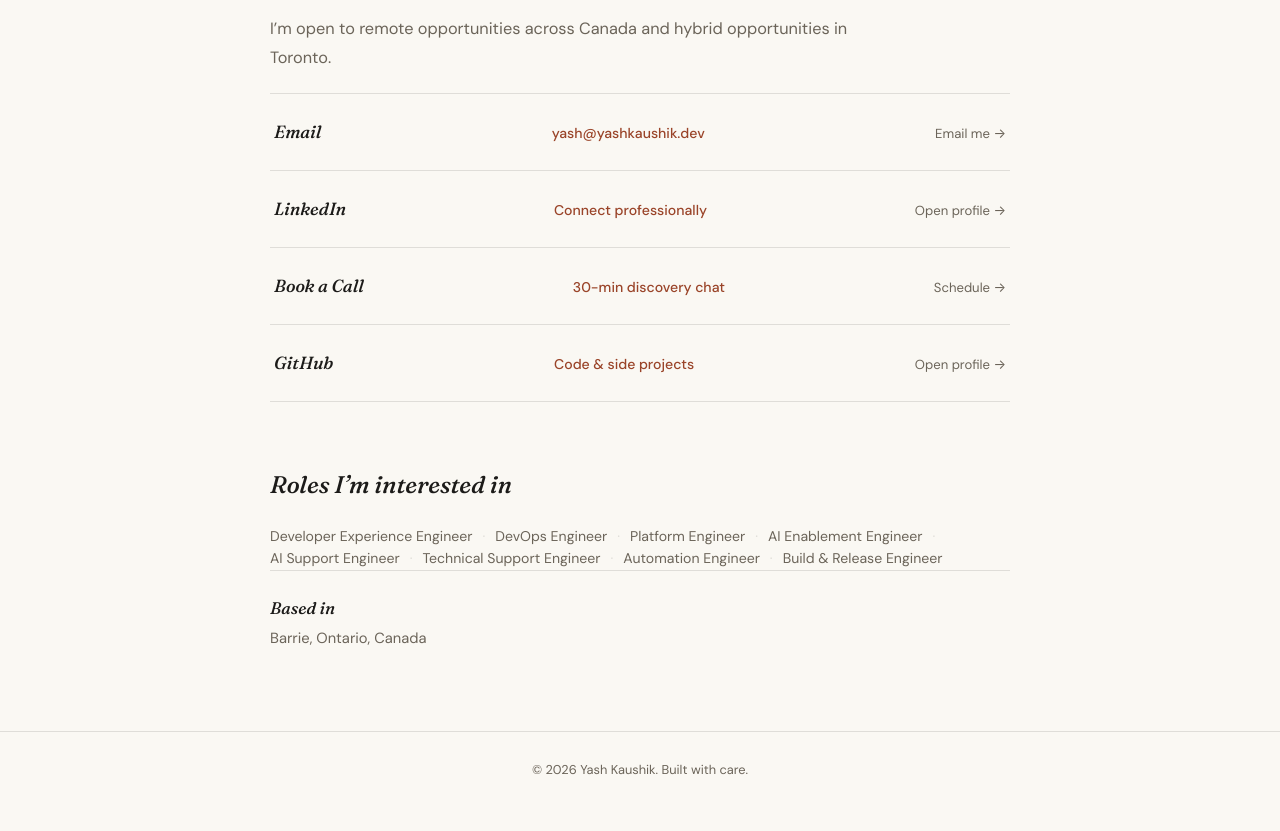
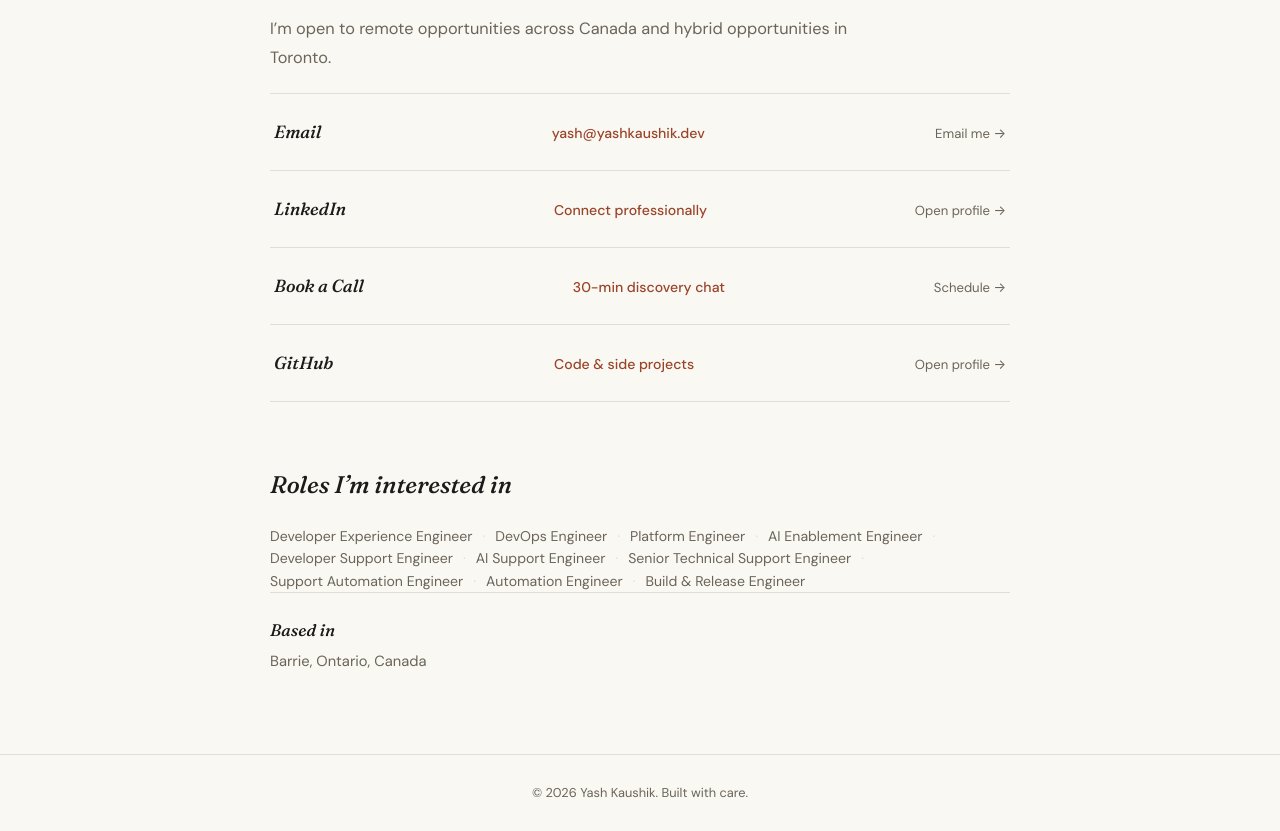
Before and after one commit to mayamoh-indie/yashkaushik-portfolio, a plain HTML site: page contact.html in a window 1280 px wide. Shown: the part 262-1093 px from the top of the page. Before the commit the page ends 1070 px from the top, so only its background shows below. Drawn offline with Linux system fonts and the light colour scheme.

Commit message:
Add developer and technical support target roles

```diff
--- a/contact.html
+++ b/contact.html
@@ -4,7 +4,7 @@
   <meta charset="UTF-8">
   <meta name="viewport" content="width=device-width, initial-scale=1.0">
   <title>Contact | Yash Kaushik</title>
-  <meta name="description" content="Contact Yash Kaushik for engineering opportunities. Based in Barrie, Ontario, Canada, open to remote work across Canada and hybrid work in Toronto.">
+  <meta name="description" content="Contact Yash Kaushik for DevOps, platform engineering, developer support, and AI support roles. Based in Barrie, Ontario. Open to remote work across Canada or hybrid work in Toronto.">
   <link rel="canonical" href="https://yashkaushik.dev/contact.html">
   <meta name="author" content="Yash Kaushik">
   <meta name="theme-color" content="#faf8f3">
@@ -14,7 +14,7 @@
   <meta property="og:site_name" content="Yash Kaushik">
   <meta property="og:url" content="https://yashkaushik.dev/contact.html">
   <meta property="og:title" content="Contact | Yash Kaushik">
-  <meta property="og:description" content="Contact Yash Kaushik for engineering opportunities. Based in Barrie, Ontario, Canada, open to remote work across Canada and hybrid work in Toronto.">
+  <meta property="og:description" content="Contact Yash Kaushik for DevOps, platform engineering, developer support, and AI support roles. Based in Barrie, Ontario. Open to remote work across Canada or hybrid work in Toronto.">
   <meta property="og:image" content="https://yashkaushik.dev/og.png">
   <meta property="og:image:width" content="1200">
   <meta property="og:image:height" content="630">
@@ -88,8 +88,10 @@
       <span class="tag">DevOps Engineer</span>
       <span class="tag">Platform Engineer</span>
       <span class="tag">AI Enablement Engineer</span>
+      <span class="tag">Developer Support Engineer</span>
       <span class="tag">AI Support Engineer</span>
-      <span class="tag">Technical Support Engineer</span>
+      <span class="tag">Senior Technical Support Engineer</span>
+      <span class="tag">Support Automation Engineer</span>
       <span class="tag">Automation Engineer</span>
       <span class="tag">Build &amp; Release Engineer</span>
     </div>
```
